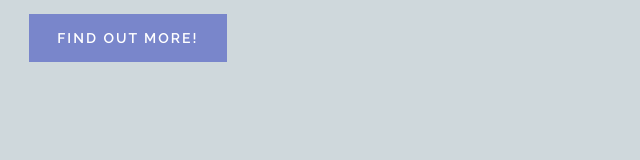
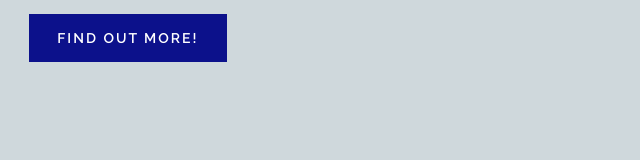
Before and after one commit to jouissances/Elgydium, a plain HTML site: page index.html in a window 1280 px wide. Shown: the whole page, without its empty margins (0-640 px from the left). Drawn offline with Linux system fonts and the light colour scheme.

Commit message:
Updated button colour.

```diff
--- a/resources/css/buttons.css
+++ b/resources/css/buttons.css
@@ -740,15 +740,17 @@
 /* Nina */
 .button--nina {
 	padding: 0 2em;
-	background: #7986cb;
-	color: #fff;
+	background: #0c118b;
+    position: relative;
+    float: bottom right;
+    color: #fff;
 	overflow: hidden;
 	-webkit-transition: background-color 0.3s;
 	transition: background-color 0.3s;
 }
 .button--nina.button--inverted {
 	background: #fff;
-	color: #7986cb;
+	color: #0c118b;
 }
 .button--nina > span {
 	display: inline-block;
@@ -776,7 +778,7 @@
 	transition-timing-function: cubic-bezier(0.75, 0, 0.125, 1);
 }
 .button--nina:hover {
-	background-color: #3f51b5;
+	background-color: #0c118b;
 }
 .button--nina:hover::before {
 	opacity: 0;
```
